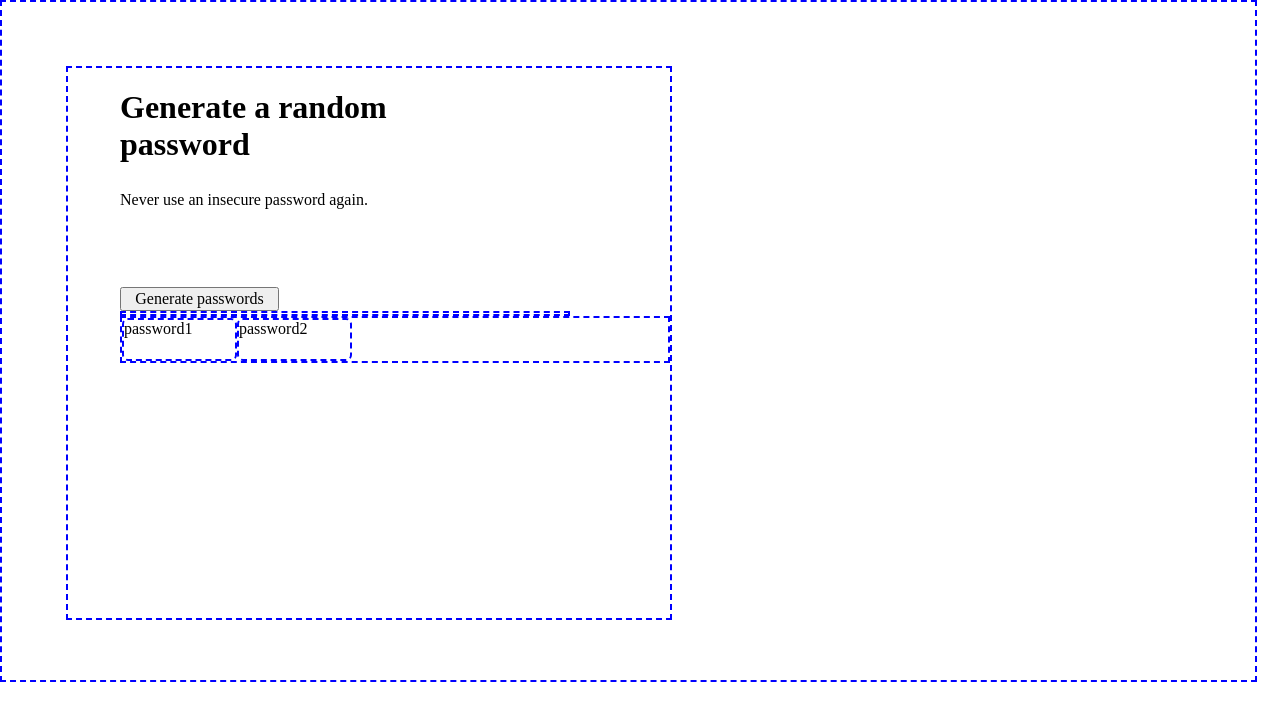
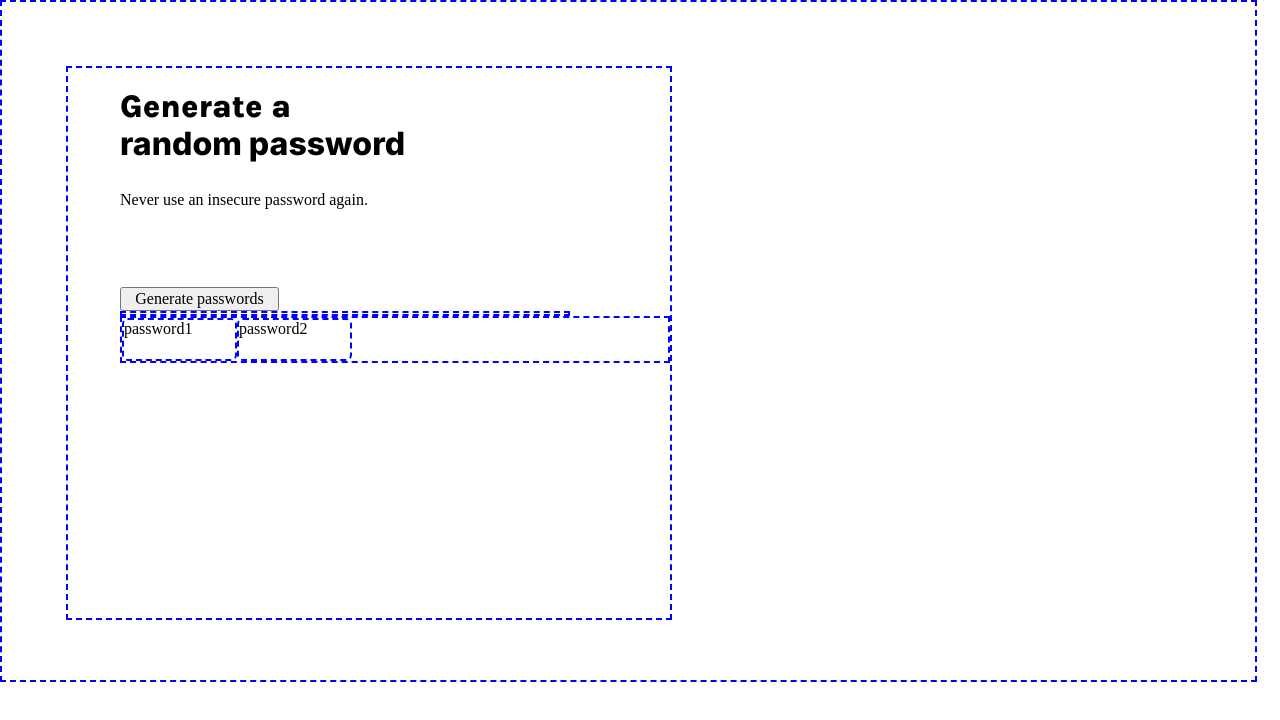
Before and after one commit to Esa1/PasswordGeneratorApp, a plain HTML site: page index.html in a window 1280 px wide. Drawn offline with nearby package versions, Linux system fonts and the light colour scheme.

Commit message:
Header text formatting.

```diff
--- a/index.css
+++ b/index.css
@@ -21,6 +21,14 @@ h1 {
     height: 80px;
     width: 354px;
     }
+.header-part1 {
+    font-family: 'Karla', sans-serif;
+
+}
+.header-part2 {
+    font-family: 'Inter', sans-serif;;
+
+}
 
 p {
     height: 80px;
--- a/index.html
+++ b/index.html
@@ -1,10 +1,18 @@
 <html>
-    <head><link rel="stylesheet" href="https://cdnjs.cloudflare.com/ajax/libs/normalize/8.0.1/normalize.css">
+    <head>
+        <link rel="stylesheet" href="https://cdnjs.cloudflare.com/ajax/libs/normalize/8.0.1/normalize.css">
+        <link rel="preconnect" href="https://fonts.googleapis.com">
+        <link rel="preconnect" href="https://fonts.gstatic.com" crossorigin>
+        <link href="https://fonts.googleapis.com/css2?family=Karla:wght@800&display=swap" rel="stylesheet">
+        <link href="https://fonts.googleapis.com/css2?family=Inter:wght@800&display=swap" rel="stylesheet">
         <link rel="stylesheet" href="index.css">
     </head>
     <body class="devborder">
         <div id="container" class="devborder">
-            <h1>Generate a random password</h1>
+            <h1>
+                <span class="header-part1">Generate a</span><br>
+                <span class="header-part2">random password</span>
+            </h1>
             <p>Never use an insecure password again.</p>
             <button>Generate passwords</button>
             <div id="section-divider"  class="devborder"></div>
```
